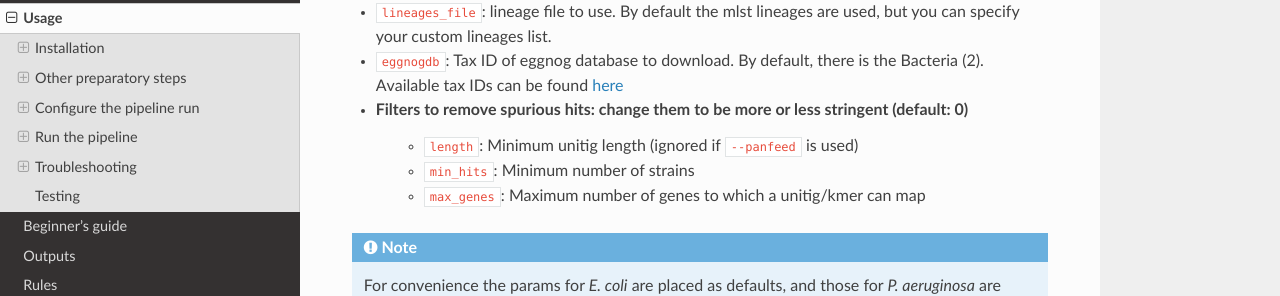
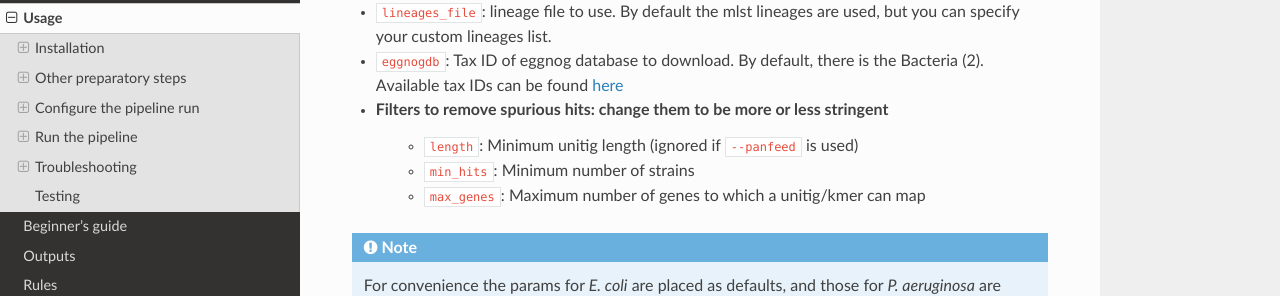
Before and after one commit to microbial-pangenomes-lab/microGWAS, a Sphinx documentation site: the page built from docs/source/usage.rst, in a window 1280 px wide and 900 px high, scrolled down 2436 px. Shown: the part 158-454 px from the top of the window. Built offline with Sphinx 7.4.7 and the Read the Docs theme 2.0.0, drawn with Linux system fonts in a browser that asks for light colours; comment, search, counter and statistics services are not loaded.

Commit message:
fix params

```diff
--- a/docs/source/usage.rst
+++ b/docs/source/usage.rst
@@ -104,7 +104,7 @@ Next, edit the ``##### params #####`` section of the ``config/config.yaml`` file
 * ``species_amr``: species to be used for AMR and virulence predictions
 * ``lineages_file``: lineage file to use. By default the mlst lineages are used, but you can specify your custom lineages list.
 * ``eggnogdb``: Tax ID of eggnog database to download. By default, there is the Bacteria (2). Available tax IDs can be found `here <http://eggnog5.embl.de/#/app/downloads>`__
-* Filters to remove spurious hits: change them to be more or less stringent (default: 0)
+* Filters to remove spurious hits: change them to be more or less stringent
     * ``length``:  Minimum unitig length (ignored if ``--panfeed`` is used)
     * ``min_hits``: Minimum number of strains
     * ``max_genes``: Maximum number of genes to which a unitig/kmer can map
```
Also changed, not shown: README.md (+1 -1 lines), 1 other file.
